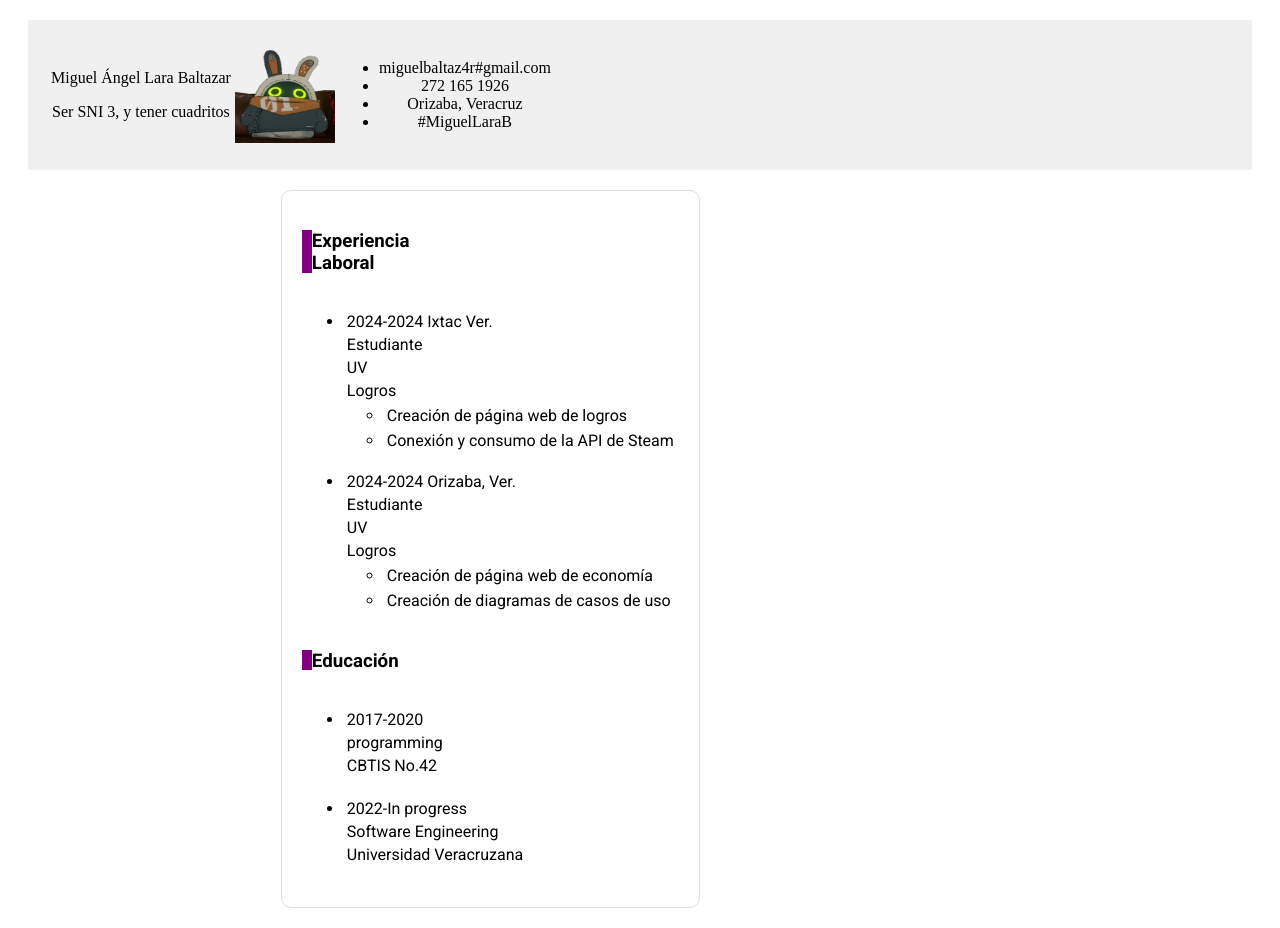
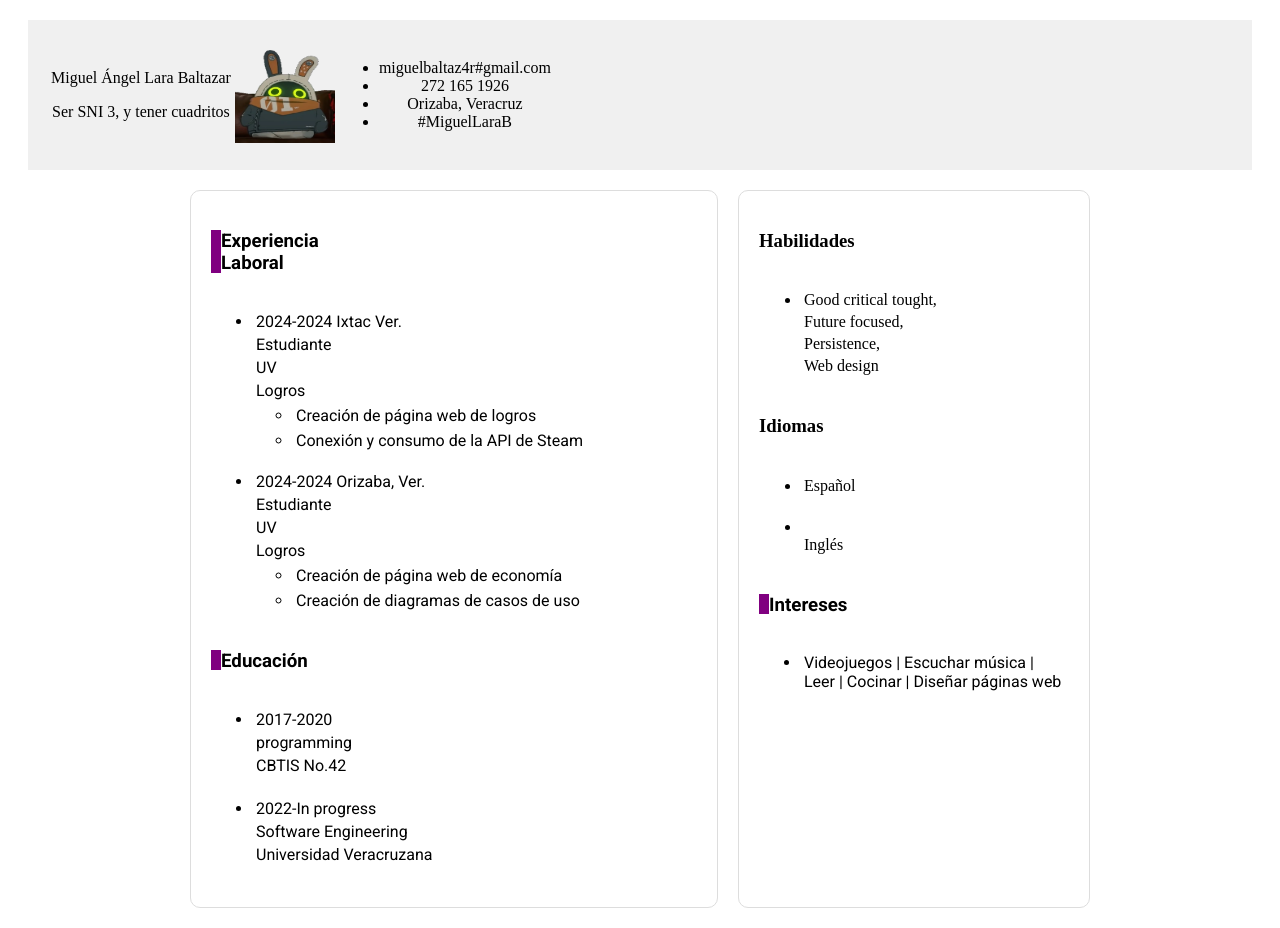
Before and after one commit to MiguelLaraB/MiguelLaraB.github.io, an Angular app: page / in a window 1280 px wide. Built offline with nearby package versions, Linux system fonts and the light colour scheme.

Commit message:
Interests (#25)
* add interests branch #6

* interests modified

```diff
--- a/src/app/app.component.html
+++ b/src/app/app.component.html
@@ -1,4 +1,3 @@
-
 <div class="cv-container">
   <header>
     <link rel="preconnect" href="https://fonts.googleapis.com">
@@ -12,5 +11,11 @@
       <app-work-experience></app-work-experience>
       <app-education></app-education>
     </div>
+
+    <div class="right-column">
+      <app-skills></app-skills>
+      <app-languages></app-languages>
+      <app-interests></app-interests>
+    </div>
   </div>
-  </div>
+</div>
--- a/src/app/app.component.ts
+++ b/src/app/app.component.ts
@@ -6,14 +6,11 @@ import { EducationComponent } from './education/education.component';
 import { SkillsComponent } from './skills/skills.component';
 import { LanguagesComponent } from './languages/languages.component';
 import { InterestsComponent } from './interests/interests.component';
-import { AchievementsComponent } from './achievements/achievements.component';
 
 @Component({
   selector: 'app-root',
   standalone: true,
-  imports: [RouterOutlet, HeaderComponent, WorkExperienceComponent, EducationComponent, SkillsComponent,
-    LanguagesComponent, InterestsComponent, AchievementsComponent
-  ],
+  imports: [RouterOutlet, HeaderComponent, WorkExperienceComponent, EducationComponent, SkillsComponent, LanguagesComponent, InterestsComponent],
   templateUrl: './app.component.html',
   styleUrl: './app.component.css'
 })
--- a/src/app/interests/interests.component.css
+++ b/src/app/interests/interests.component.css
@@ -0,0 +1,11 @@
+h3, table {
+    font-family: 'Roboto', sans-serif;
+  }
+
+  h3 {
+    width: 0px;
+    padding-left: 10px;
+    height: 20px; /* Asegúrate de que el cuadro cubra toda la altura del h3 */
+    background-color: purple;
+    display: inline-block;
+  }
```
